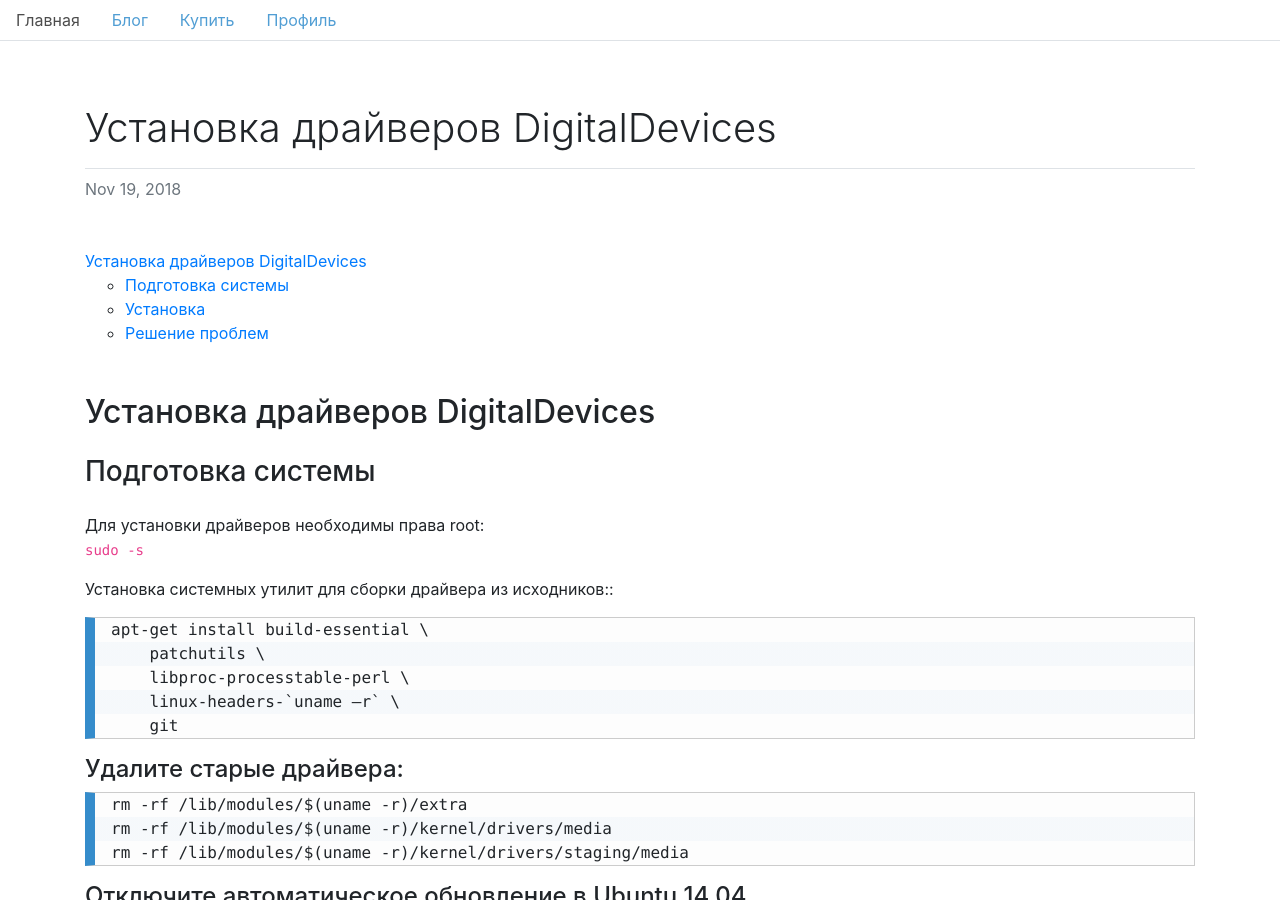
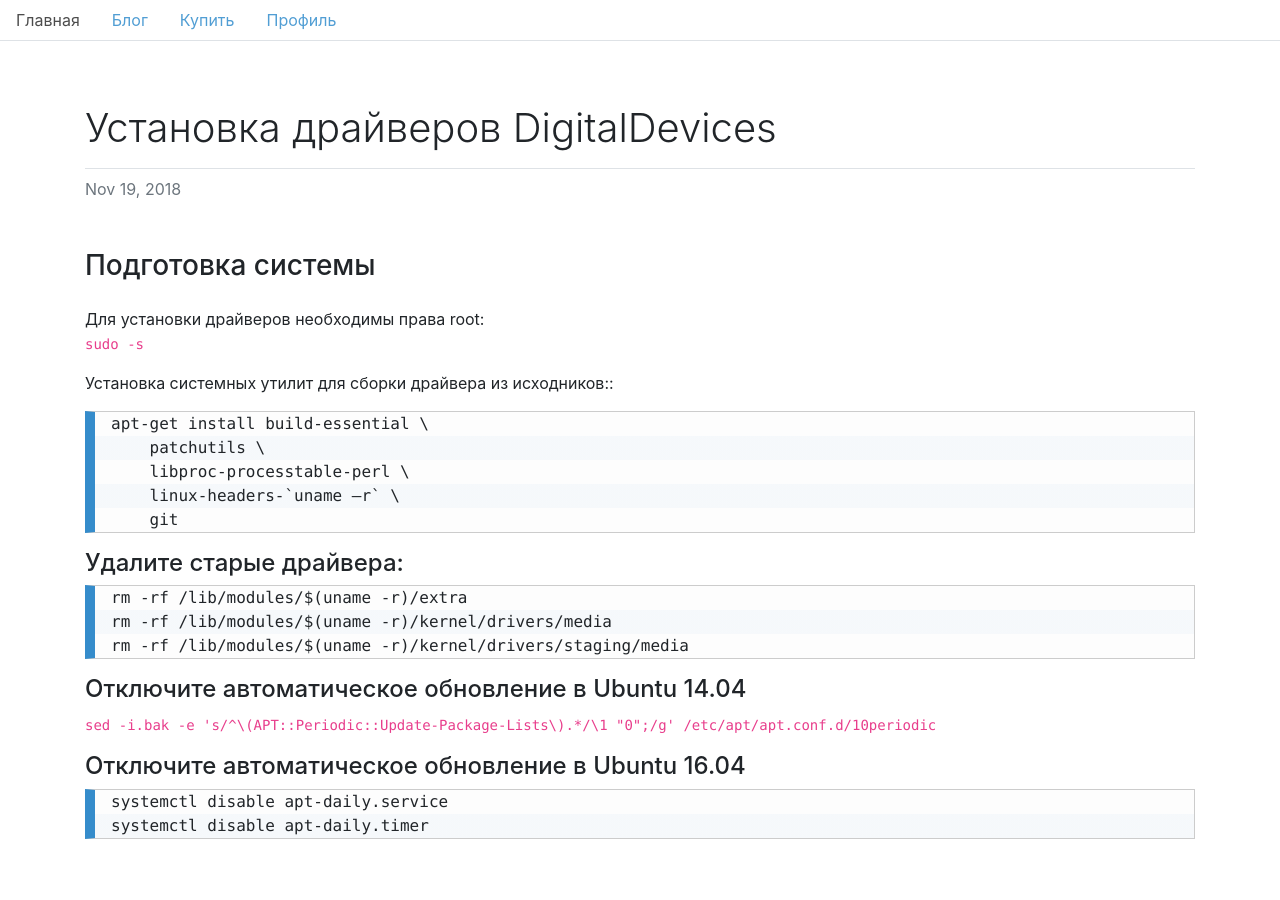
Before and after one commit to ramzes1401ss3/cesbo-www, a Jekyll site: the page built from ru/_posts/2018-11-19-dd-driver-installation.md, in a window 1280 px wide and 900 px high. Built offline with Jekyll 4.4.1, drawn with Linux system fonts in a browser that asks for light colours.

Commit message:
Update 2018-11-19-dd-driver-installation.md

````diff
--- a/ru/_posts/2018-11-19-dd-driver-installation.md
+++ b/ru/_posts/2018-11-19-dd-driver-installation.md
@@ -5,14 +5,11 @@
 tags: [dev]
 ---
 
-## Установка драйверов DigitalDevices
-
-<!-- more -->
-
 ### Подготовка системы
 Для установки драйверов необходимы права root:
 `sudo -s`
 
+<!-- more -->
 
 Установка системных утилит для сборки драйвера из исходников::
 ```
````
